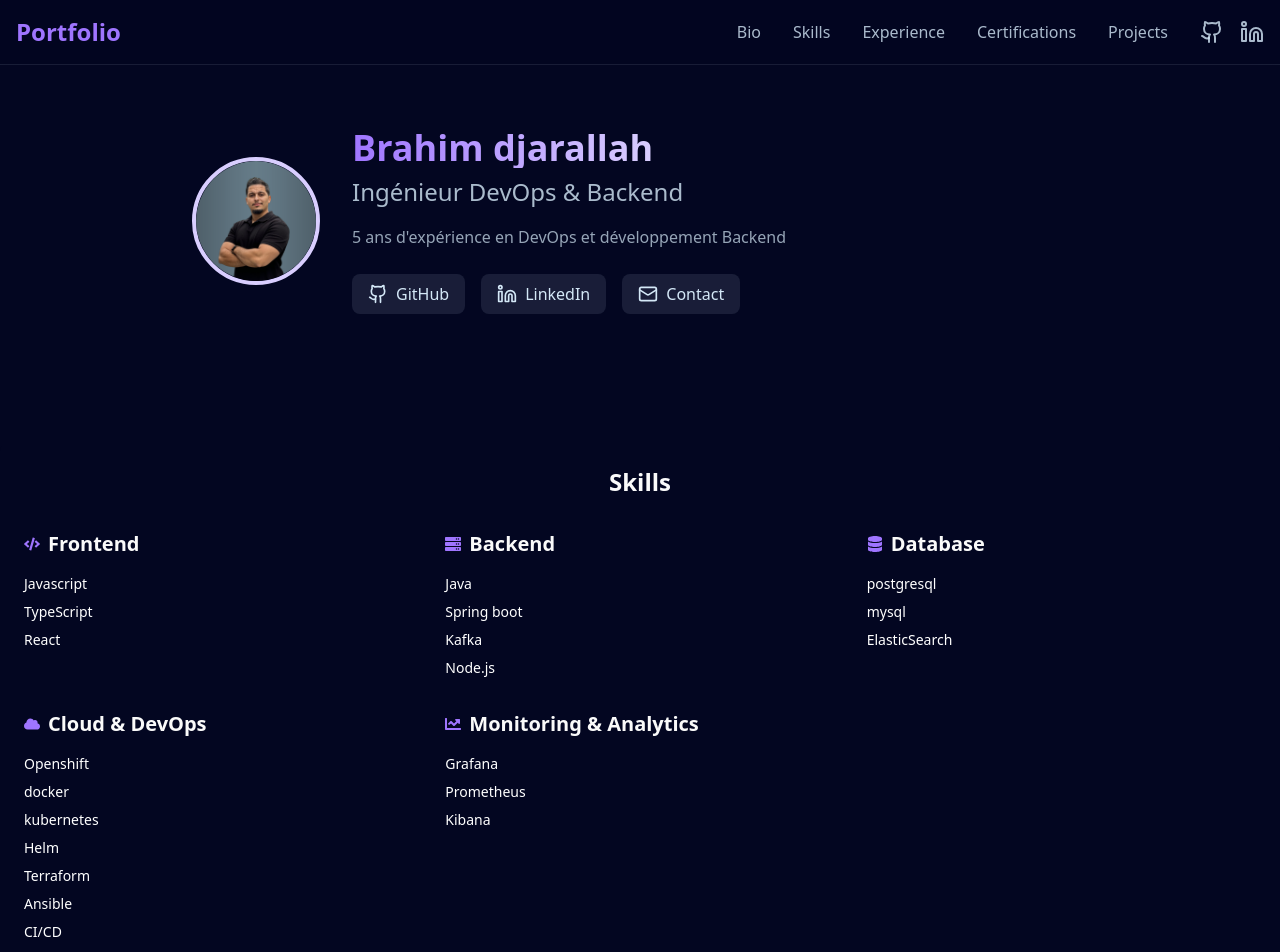
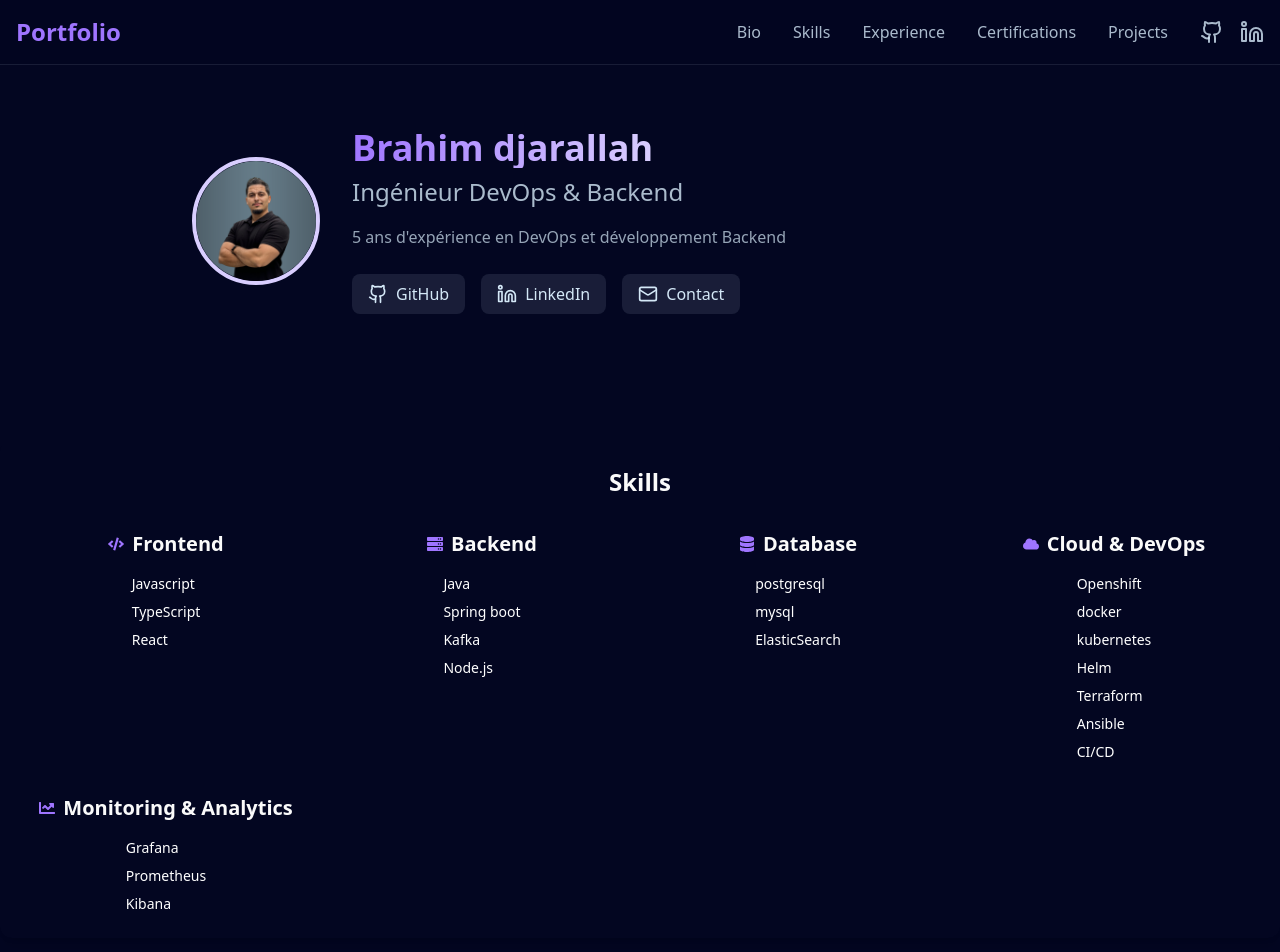
Before and after one commit to DjarallahBrahim/portfolio-2, a React (Vite) app: page / in a window 1280 px wide. Shown: the top 952 px of the page. Built offline with nearby package versions, Linux system fonts and the light colour scheme.

Commit message:
center skills

```diff
--- a/src/components/Skills.tsx
+++ b/src/components/Skills.tsx
@@ -47,23 +47,23 @@ const categoryIcons: Record<
 
 const Skills = () => {
   return (
-    <section className="p-6 rounded-xl shadow-lg hover:shadow-xl transition-shadow">
-      <h2 className="text-2xl font-semibold text-center text-card-foreground mb-8">
-        Skills
-      </h2>
-      <div className="grid grid-cols-1 sm:grid-cols-2 md:grid-cols-3 lg:grid-cols-3 gap-8">
+    <section
+      className="p-6 rounded-xl shadow-lg hover:shadow-xl transition-shadow"
+    >
+      <h2 className="text-2xl font-semibold text-center text-card-foreground mb-8">Skills</h2>
+      <div className="grid grid-cols-1 sm:grid-cols-2 md:grid-cols-3 lg:grid-cols-4 gap-8">
         {Object.entries(skillCategories).map(([category, skills]) => (
-          <div key={category}>
+          <div key={category} className="flex flex-col items-center">
             <div className="flex items-center gap-2 mb-4">
-              {/* TypeScript will recognize `category` as one of the exact keys */}
               {categoryIcons[category as keyof typeof categoryIcons]}
-              <h3 className="text-xl font-semibold text-card-foreground">
-                {category}
-              </h3>
+              <h3 className="text-xl font-semibold text-card-foreground">{category}</h3>
             </div>
             <div className="flex flex-col gap-2">
-              {skills.map((skill) => (
-                <p key={skill} className="text-white text-sm">
+              {skills.map(skill => (
+                <p
+                  key={skill}
+                  className="text-white text-sm"
+                >
                   {skill}
                 </p>
               ))}
```
